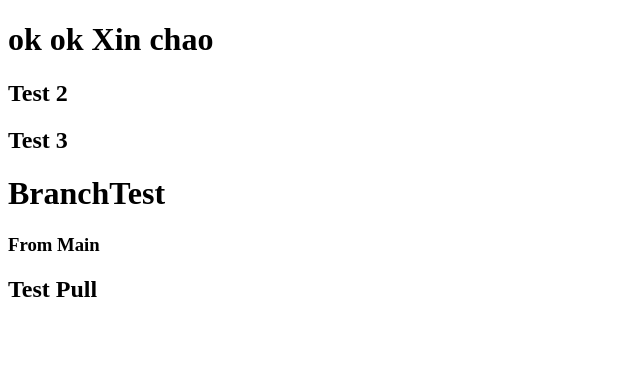
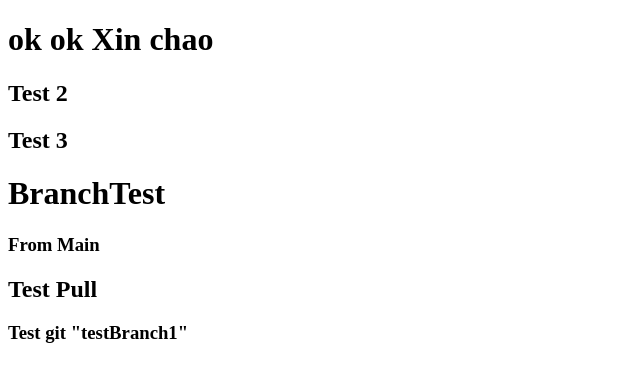
Before and after one commit to doduckhangCNTT/test-github, a plain HTML site: page index.html in a window 1280 px wide. Shown: the whole page, without its empty margins (0-640 px from the left). Drawn offline with Linux system fonts and the light colour scheme.

Commit message:
day len branch test Branch1

```diff
--- a/index.html
+++ b/index.html
@@ -18,5 +18,7 @@
       <h3>From Main</h3>
     </div>
     <h2>Test Pull</h2>
+
+    <h3>Test git "testBranch1"</h3>
   </body>
 </html>
```
